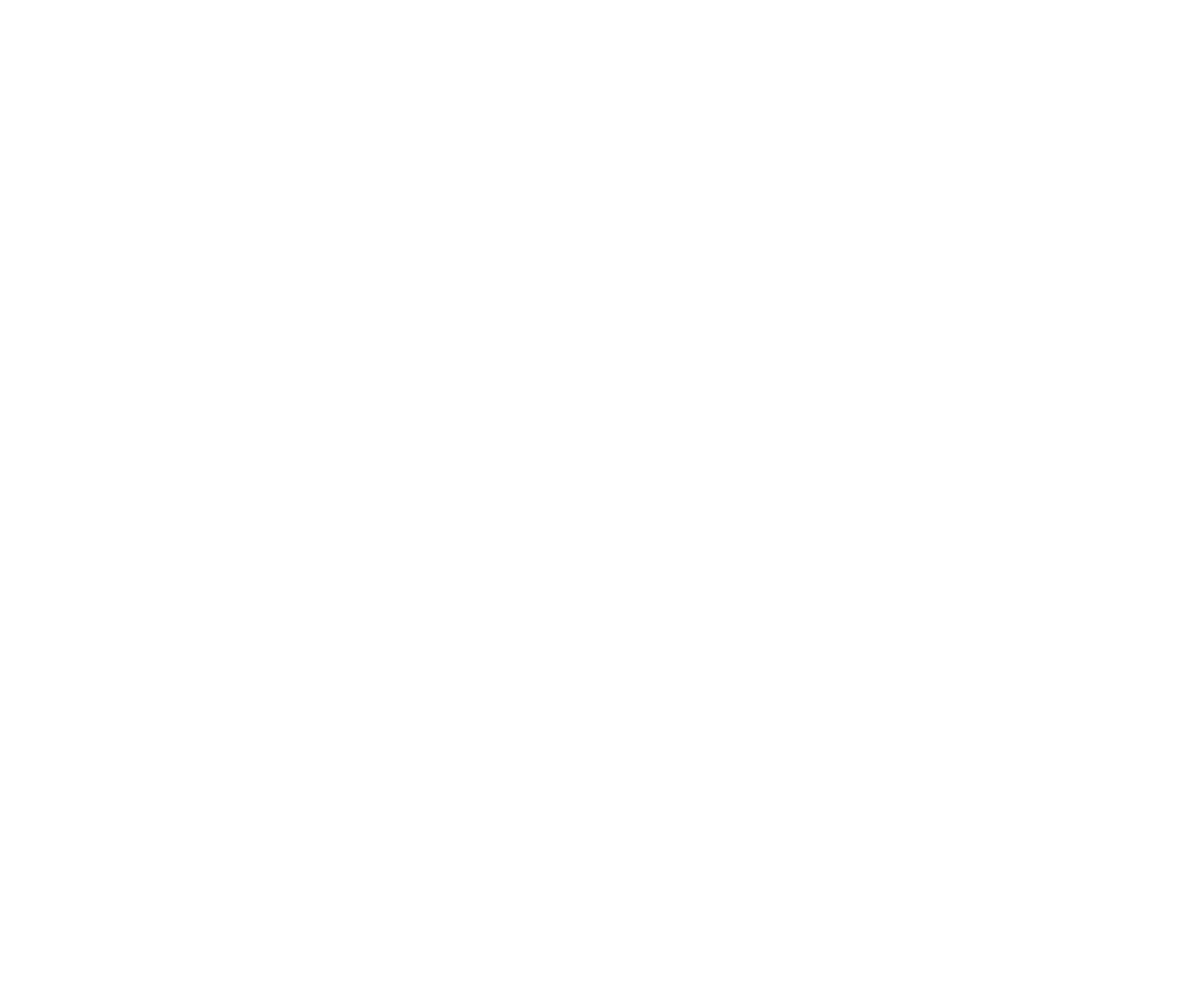
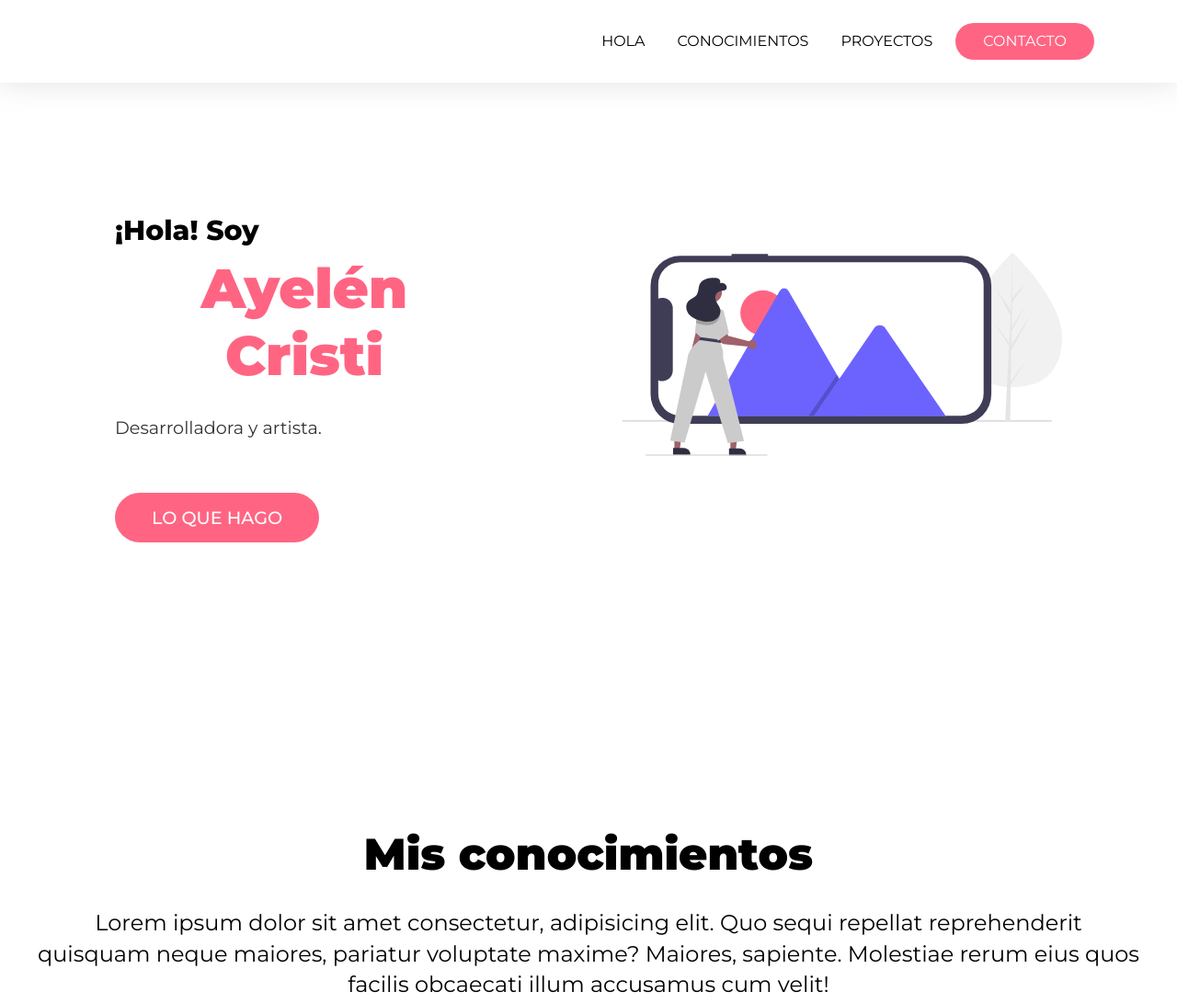
Before and after one commit to ayelencristi/portfolio, a plain HTML site: page index.html in a window 1280 px wide. Shown: the whole page at 92% size. Before the commit the page ends 800 px from the top, so only its background shows below. Drawn offline with Linux system fonts and the light colour scheme.

Commit message:
maqueta nav y presentacion

```diff
--- a/index.html
+++ b/index.html
@@ -7,8 +7,46 @@
     <title>Ayelén Cristi</title>
     <!--Styles-->
     <link rel="stylesheet" href="./styles/style.css">
+    <link rel="stylesheet" href="./styles/form.css">
+    <link rel="stylesheet" href="./styles/header.css">
+    <link rel="stylesheet" href="./styles/presentation.css">
 </head>
 <body>
+    <div class="container">
+        <header>
+            <div class="menu">
+                <nav class="navegador">
+                    <ul class="barra">
+                        <li><span><a href="#hello" class="link">HOLA</a></span></li>
+                        <li><span><a href="#conocimientos" class="link"class="link">CONOCIMIENTOS</a></span></li>
+                        <li><span><a href="#proyectos" class="link">PROYECTOS</a></span></li>
+                        <li class="border"><span><a href="#contacto" style="color:white" class="link">CONTACTO</a></span></li>
 
+                    </ul>
+                </nav>
+            </div>
+        </header>
+        <section>
+            <div class="presentation">
+                <div class="info">
+                <p class="about-hi">¡Hola! Soy</p>
+                <h1 class="about-name">Ayelén Cristi</h1>
+                <br>
+                <p class="about-caract">Desarrolladora y artista.</p>
+                <br><br>
+                <a href="#proyectos" style= "color:white" class="button">LO QUE HAGO</a>
+                </div>
+                <img src="./assets/images/undraw_Landscape_mode_re_r964.svg" width= "500"; height= "500"; class="about-img">
+            </div>
+        </section>
+        <section>
+            <div>
+                <h2>Mis conocimientos</h2>
+                <br>
+                <p>Lorem ipsum dolor sit amet consectetur, adipisicing elit. Quo sequi repellat reprehenderit quisquam neque maiores, pariatur voluptate maxime? Maiores, sapiente. Molestiae rerum eius quos facilis obcaecati illum accusamus cum velit!</p>
+            </div>
+            <div></div>
+        </section>
+    </div>
 </body>
 </html>
--- /dev/null
+++ b/styles/header.css
@@ -0,0 +1,61 @@
+
+header {
+    width: 100%;
+    height: 90px;
+    display: flex;
+    justify-content: center;
+    flex-wrap: wrap;
+    padding: 25px 0;
+    box-shadow: 0 0 29px 0 rgb(134 134 134 / 25%);
+    position: fixed;
+    top: 0;
+    background-color: white;
+    align-items: center;
+    z-index: 1;
+}
+nav {
+    display:flex;
+    justify-content: flex-end;
+}
+a:link, a:visited, a:active {
+    text-decoration:none;
+    display:block;
+    color: black;
+}
+
+ul {
+    list-style: none;
+    padding: 0;
+    margin-block-start: 1em;
+    margin-block-end: 1em;
+    margin-inline-start: 0px;
+    margin-inline-end: 0px;
+    padding-inline-start: 40px;
+}
+li {
+    margin-left: 15px;
+}
+
+.barra {
+    display: flex;
+    flex-direction: row;
+    margin: 0;
+
+}
+.border {
+    border-radius: 100px;
+    background-color: #FF6583;
+    padding-inline: 20px;
+}
+.link {
+    line-height: 2.5;
+    padding: 0 10px;
+    border-radius: 100px;
+}
+.menu {
+    display: flex;
+    justify-content: flex-end;
+    width: 100%;
+    max-width: 1100px;
+    align-items: center;
+}
--- /dev/null
+++ b/styles/presentation.css
@@ -0,0 +1,70 @@
+
+section {
+    width: 100vw;
+    display: flex;
+    flex-direction: row;
+    justify-content: center;
+    padding: 110px 40px 130px;
+    text-align: center;
+    font-size: 1.5em;
+    font-family: 'Montserrat', sans-serif;
+    color: black;
+}
+
+.presentation {
+    display: flex;
+    flex-direction: row;
+    align-items: center;
+    margin-left: 85px;
+    margin-right: 85px;
+}
+.info {
+    width: 45%;
+    height: 500px;
+    display: flex;
+    display: flex;
+    flex-direction: column;
+    justify-content: center;
+    align-items:flex-start;
+    margin-top: 50px;
+    }
+.about-hi {
+    font-size: 1em;
+    font-size: 30px;
+    margin-top: 0;
+    margin-bottom: 5px;
+    font-weight: 800;
+}
+.about-img {
+    width: 60%;
+    height: 500px;
+    align-items: center;
+    padding-left: 140px;
+}
+.about-name {
+    font-size: 2.5em;
+    font-family: 'Montserrat', sans-serif;
+    font-weight: 900;
+    color: #FF6583;
+}
+.about-caract {
+    font-family: 'Montserrat', sans-serif;
+    font-size: 0.8em;
+    color: #383333;
+}
+.button {
+    font-size: 0.8em;
+    font-weight: 500;
+    background-color: #FF6583;
+    padding: 15px 40px;
+    border-radius: 100px;
+    display: flex;
+    justify-content: center;
+    align-items: center;
+}
+h2 {
+    font-size: 2em;
+    font-family: 'Montserrat', sans-serif;
+    font-weight: 900;
+
+}
--- a/styles/style.css
+++ b/styles/style.css
@@ -0,0 +1,15 @@
+@import url('https://fonts.googleapis.com/css2?family=Montserrat:ital,wght@0,100;0,200;0,300;0,400;0,500;0,600;0,700;0,800;0,900;1,100;1,200;1,300;1,400;1,500;1,600;1,700;1,800;1,900&display=swap');
+
+* {
+    margin: 0;
+    padding: 0;
+    box-sizing: border-box;
+}
+body {
+    font-size: 1em;
+    font-family: 'Montserrat', sans-serif;
+    color: black;
+}
+p {
+    line-height: 1.4;
+}
```
Also changed, not shown: assets/images/undraw_Landscape_mode_re_r964.svg (added), styles/form.css (added), styles/hello.css (added).
